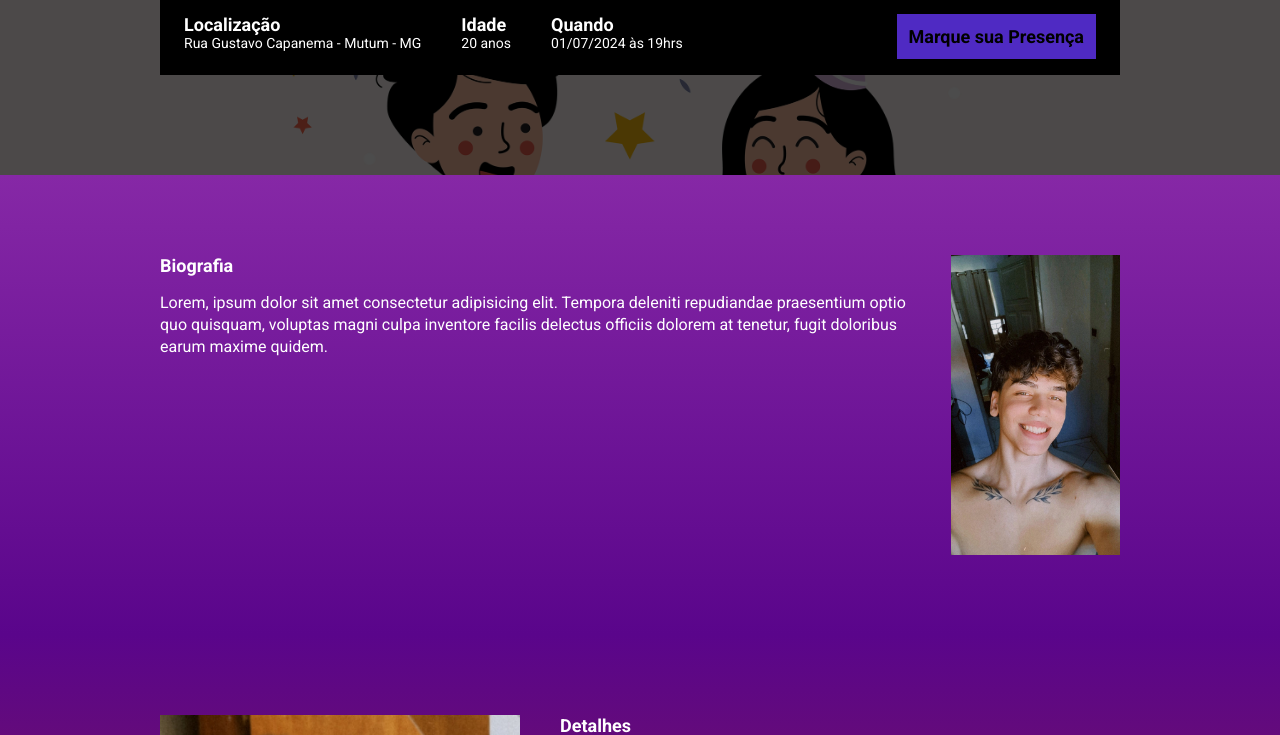
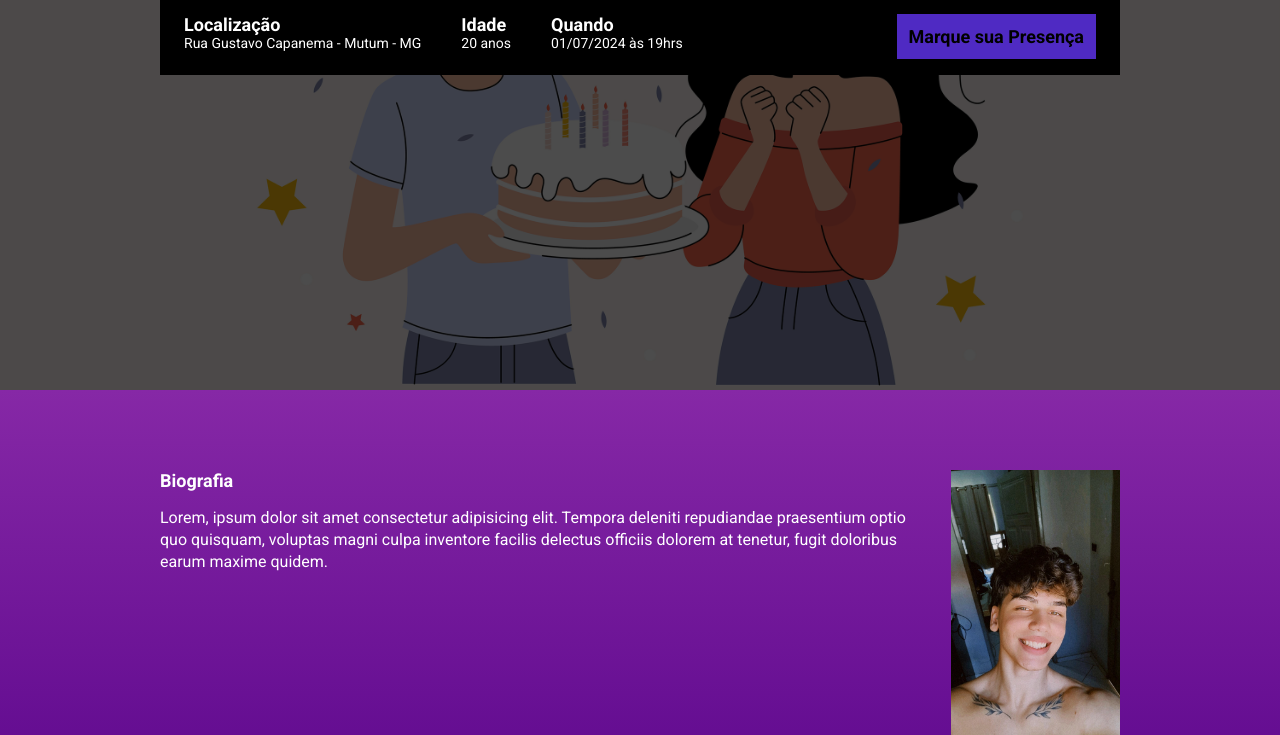
Before and after one commit to LuscasV/ebac_birthday, a website built with Parcel: page src/index.html in a window 1280 px wide. Shown: the part 250-985 px from the top of the page. Built offline with nearby package versions, Linux system fonts and the light colour scheme.

Commit message:
mechendo  na imagem

```diff
--- a/src/styles/_hero.scss
+++ b/src/styles/_hero.scss
@@ -3,9 +3,11 @@
 .hero {
     padding-top: 64px;
     padding-bottom: 100px;
+    min-height: 640px;
     background-image: url(../images/couple-8435096.png);
     background-repeat: no-repeat;
     background-size: cover;
+    background-position-y: center;
     position: relative;
 
     .container {
```
